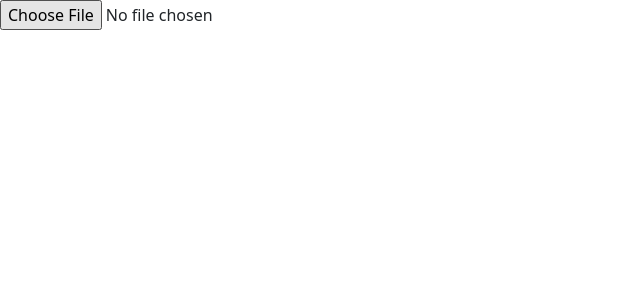
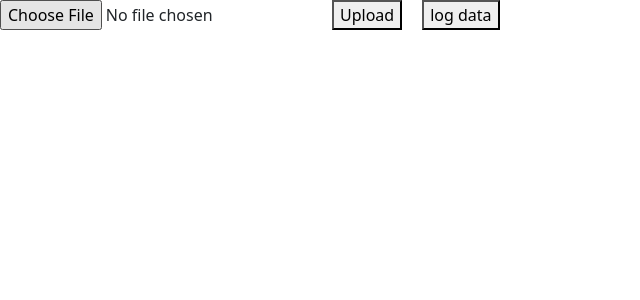
Before and after one commit to ANYURU/fileProcessor, a React (Create React App) app: page / in a window 1280 px wide. Shown: the top 300 px of the page, without its empty margins (0-640 px from the left). Built offline with nearby package versions, Linux system fonts and the light colour scheme.

Commit message:
Reading csv file

```diff
--- a/src/partials/Uploader.js
+++ b/src/partials/Uploader.js
@@ -1,12 +1,83 @@
 import { useState } from 'react'
 
 const Uploader =  () => {
-    const [ status, setStatus ] = useState(false)
+    const [ json, setJson ] = useState()
+
+    /**
+     * @param {Object} event An event triggered by the onClick event handler of the upload button element.
+     * @returns {Object} JSON object that has an array of items, each containing the fields specified by the user.
+     */
+    const handleJSON = async (event) =>  {
+        const { users } = JSON.parse(event.target.result)
+        console.log(users)
+
+        const cleanedFileContent = []
+        for(let i = 0; i < users.length; i++) {
+            if(users[i]?.email && users[i]?.name) {
+                const { email, name, password="changeit"} = users[i]
+                cleanedFileContent.push({name: name, email: email, password: password})
+            }
+        }
+        return await cleanedFileContent
+    }
+
+
+
+    /**
+     * @param {Object} event An event triggered by the onClick event handler of the upload button element.
+     * @returns {Object} JSON object that has an array of items, each containing the fields specified by the user.
+     */
+
+    const handleCsv = async (event) => {
+        const rows = event.target.result.split("\n")
+        let fields = rows[0].split(";")
+        const users  = []
+        let emailIndex=fields.indexOf("Login email"), passwordIndex=fields.indexOf("One-time password"), firstNameIndex= fields.indexOf("First name"), lastNameIndex=fields.indexOf("Last name")
+
+        for(let i = 1; i < rows.length; i++){
+            const row = rows[i].split(";")
+            users.push({name: `${row[firstNameIndex]} ${row[lastNameIndex]}`, email:row[emailIndex], password:row[passwordIndex]})
+        }
+        return await users
+    }
+
+
+    /**
+     * @param {String} importedElement The id of the element where the user selects the element
+     * @returns {Object} JSON object that has an array of items, each containing the fields specified by the user.
+     */
+    const importFile = (importedElement) => {
+        const importedFile = document.getElementById(importedElement).files[0]
+        const reader = new FileReader()
+        const extension = importedFile.name.split('.').pop()
+
+        reader.onload = async function(event) {
+            if(extension === 'csv') {
+                setJson(await handleCsv(event))
+            }
+
+            if(extension === 'json') {
+                setJson(await handleJSON(event))
+            }
+        }
+
+        reader.readAsText(importedFile)
+        console.log(importedFile.name.split('.').pop())
+        console.log(importedFile.type)
+        console.log(json)
+    }
 
 
     return (
-        <div>
-            <input type="file" name="file"/>
+        <div style={{display: "flex", gap:"20px"}}>
+            <input id="imported-element"type="file" name="file" accept=".csv, .sql, .json"/>
+            <button onClick={()=>{
+                importFile("imported-element")
+            }}>Upload </button>
+            <button onClick={()=> {
+                console.log(json)
+            }}>log data</button>
+
         </div>
     )
 }
```
Also changed, not shown: src/assets/media/documents/email-password-recovery-code.csv (added).
